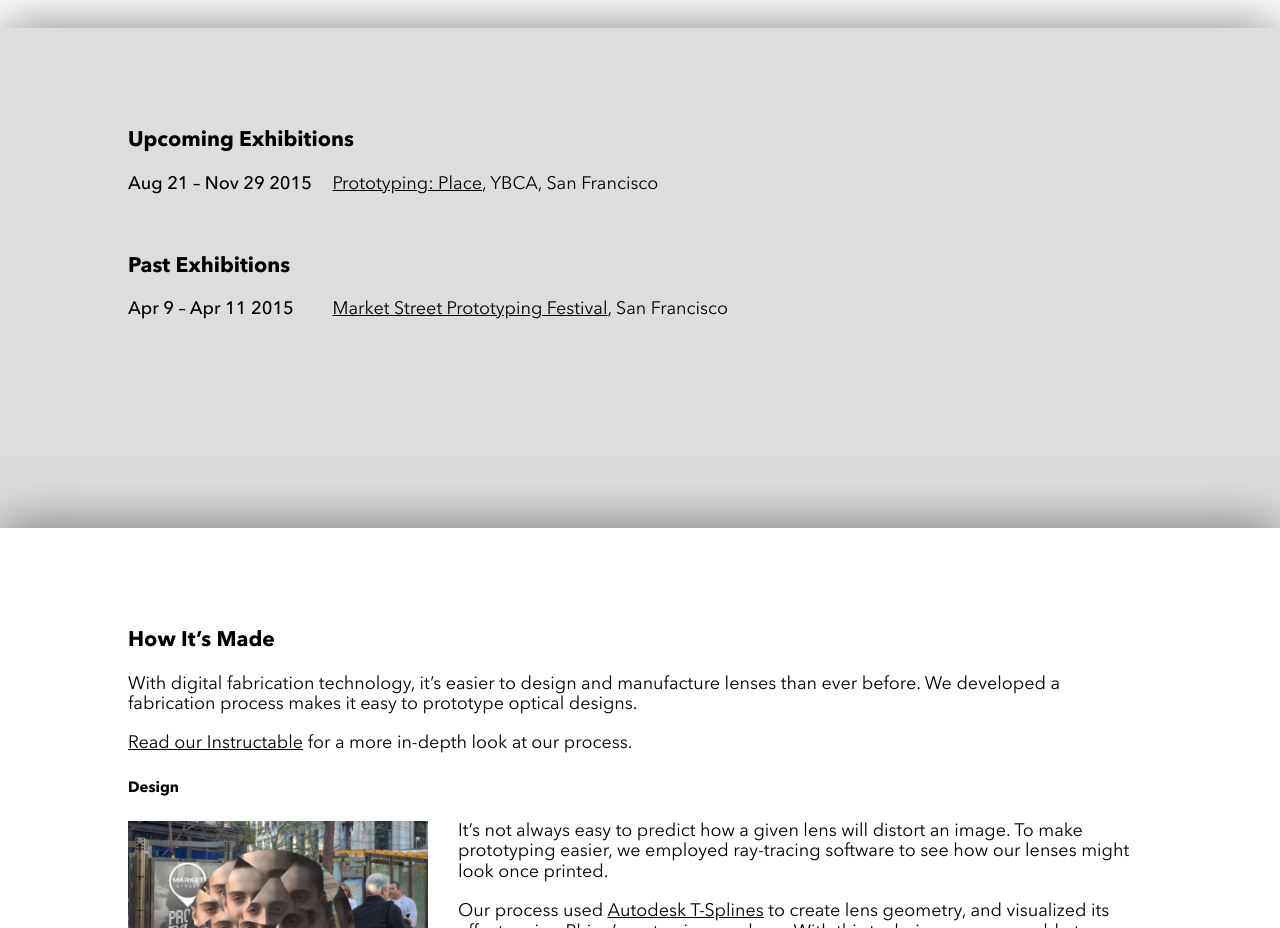
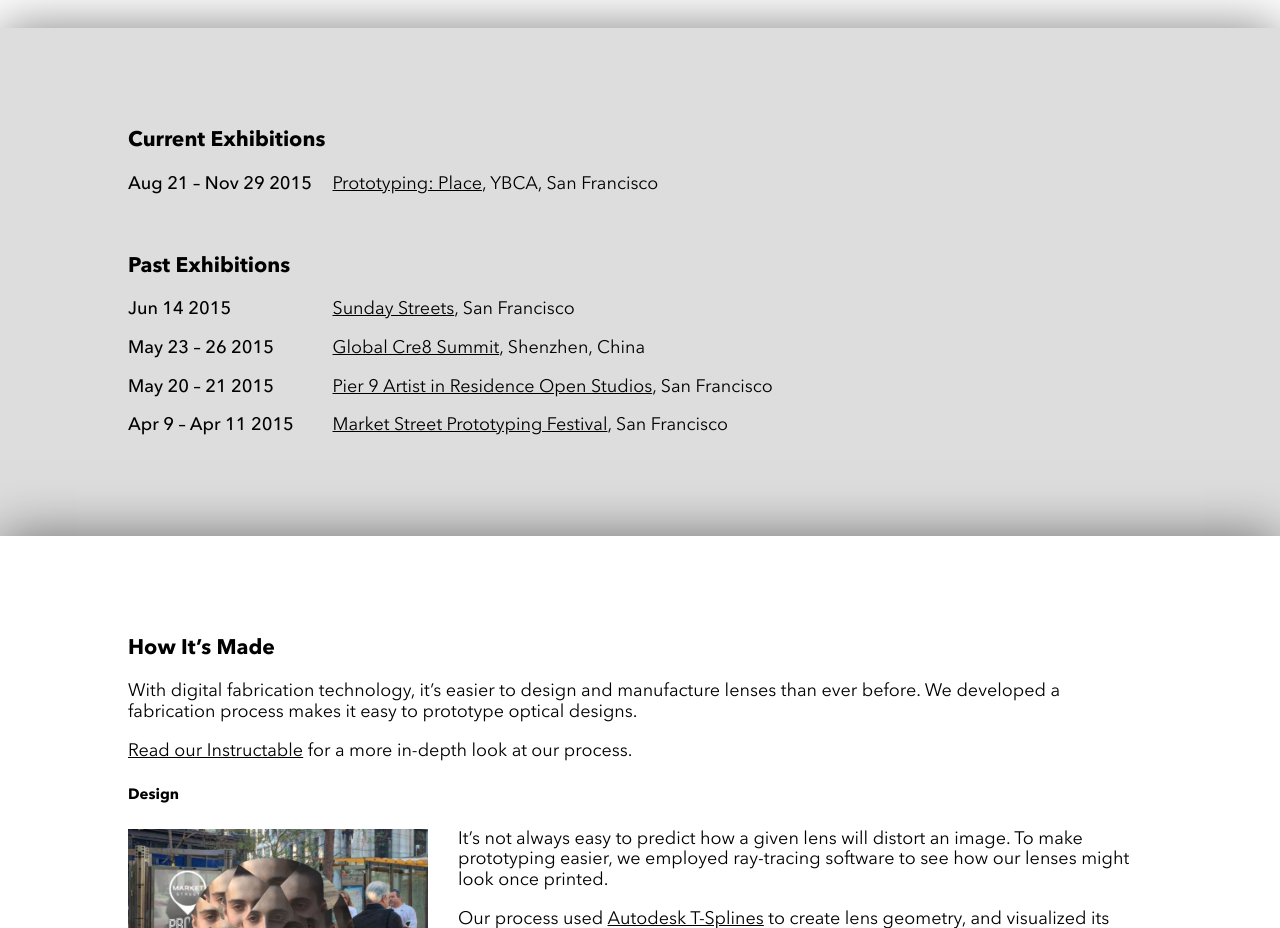
Before and after one commit to maxhawkins/smaller_and_upside_down, a website: page www/index.html in a window 1280 px wide. Shown: the part 3260-4188 px from the top of the page. Drawn offline with nearby package versions, Linux system fonts and the light colour scheme; some packages are replaced by stand-ins of ours; a script that the page names is missing.

Commit message:
update exhibition list

```diff
--- a/www/index.html
+++ b/www/index.html
@@ -77,11 +77,14 @@
 	</section>
 	<section id="where" class="raised">
 		<div class="container">
-			<h3>Upcoming Exhibitions</h3>
-			<p><span class="exhibit-date">Aug 21 &ndash; Nov 29 2015</span> <a href="http://www.ybca.org/">Prototyping: Place</a>, YBCA, San Francisco</p>
+			<h3>Current Exhibitions</h3>
+			<p><span class="exhibit-date">Aug 21 &ndash; Nov 29 2015</span> <a target="_blank" href="http://www.ybca.org/">Prototyping: Place</a>, YBCA, San Francisco</p>
 			<br>
 			<h3>Past Exhibitions</h3>
-			<p><span class="exhibit-date">Apr 9 &ndash; Apr 11 2015</span> <a href="http://marketstreetprototyping.org/">Market Street Prototyping Festival</a>, San Francisco</p>
+			<p><span class="exhibit-date">Jun 14 2015</span> <a target="_blank" href="http://www.sundaystreetssf.com/">Sunday Streets</a>, San Francisco</p>
+			<p><span class="exhibit-date">May 23 &ndash; 26 2015</span> <a target="_blank" href="http://www.cre8summit.io/">Global Cre8 Summit</a>, Shenzhen, China</p>
+			<p><span class="exhibit-date">May 20 &ndash; 21 2015</span> <a target="_blank" href="http://www.autodesk.com/pier-9">Pier 9 Artist in Residence Open Studios</a>, San Francisco</p>
+			<p><span class="exhibit-date">Apr 9 &ndash; Apr 11 2015</span> <a target="_blank" href="http://marketstreetprototyping.org/">Market Street Prototyping Festival</a>, San Francisco</p>
 		</div>
 	</section>
 	<section id="how" class="raised">
```
